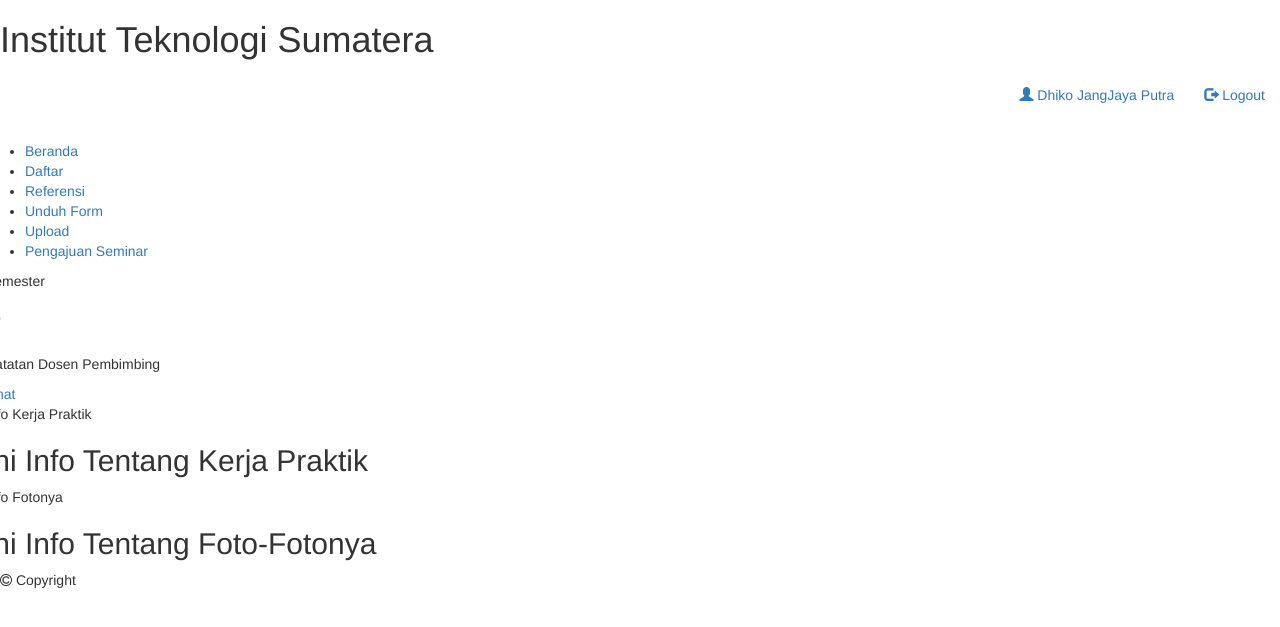
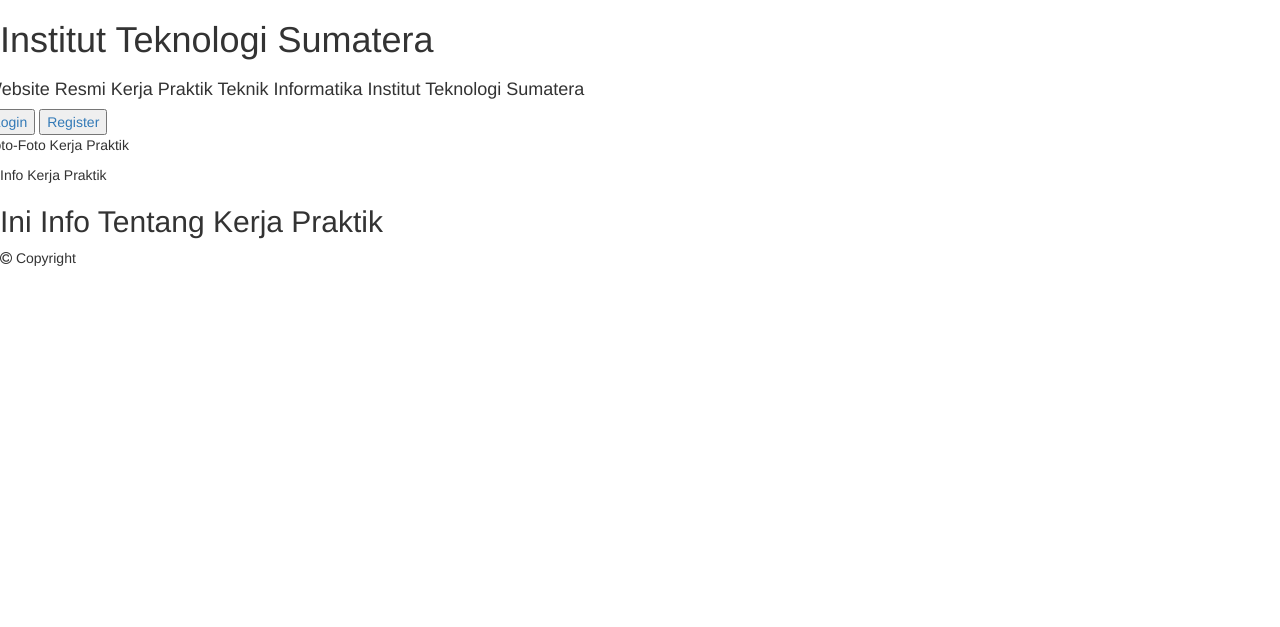
Before and after one commit to magisto16/kp_itera_2020, a PHP site: page /home_page.php in a window 1280 px wide. Shown: the top 627 px of the page. Run offline with PHP 8.4, Linux system fonts and the light colour scheme.

Commit message:
tampilan awal

```diff
--- a/awal/code/home_page.php
+++ b/awal/code/home_page.php
@@ -13,63 +13,31 @@
 
 <body>
 
-    <div class=" header">
+    <div class="header">
         <h1>Institut Teknologi Sumatera</h1>
     </div>
 
-    <div class="nav-bar">
-        <nav class="navbar navbar-custom navbar-static-top">
-            <div class="container-fluid">
-                <ul class="nav navbar-nav navbar-right">
-                    <li><a href="#"><span class="glyphicon glyphicon-user"></span> Dhiko JangJaya Putra</a></li>
-                    <li><a href="#"><span class="glyphicon glyphicon-log-out"></span> Logout</a></li>
-                </ul>
-            </div>
-        </nav>
-    </div>
-
     <div class="row">
-        <div class="col-3 col-s-12 menu">
-            <ul>
-                <li><a href="home_page.php">Beranda</a></li>
-                <li><a href="mhs_daftar.php">Daftar</a></li>
-                <li><a href="mhs_referensi.php">Referensi</a></li>
-                <li><a href="mhs_unduh.php">Unduh Form</a></li>
-                <li><a href="mhs_upload.php">Upload</a></li>
-                <li><a href="mhs_pengajuan.php">Pengajuan Seminar</a></li>
-            </ul>
+        <div class="col-6 col-s-12 menu">
+            <h4>Website Resmi Kerja Praktik Teknik Informatika
+                Institut Teknologi Sumatera</h4>
+            <button type="button"><a href="../../authentification/login/code/login.php">Login</a></button>
+            <button type="button"><a href="../../authentification/register/code/register.php">Register</a></button>
         </div>
 
-        <div class="col-9 col-s-12 content">
+        <div class="col-6 col-s-12 content">
 
             <div class="col-9 col-12 content_satu">
                 <div class="col-3 col-s-12 semester">
-                    <p>Semester</p>
-                    <h2>7</h2>
-                </div>
-
-                <div class="col-3 col-s-12 catatan">
-                    <p>Catatan Dosen Pembimbing</p>
-                    <a href="#">Lihat</a>
-                </div>
-            </div>
-
-
-            <div class="col-12 col-s-12 content_dua">
-                <div class="col-12 col-s-12 info_kp">
-                    <p>Info Kerja Praktik</p>
-                    <h2>Ini Info Tentang Kerja Praktik</h2>
-                </div>
-            </div>
-
-            <div class="col-12 col-s-12 content_tiga">
-                <div class="col-12 col-s-12 info_kp">
-                    <p>Info Fotonya</p>
-                    <h2>Ini Info Tentang Foto-Fotonya</h2>
+                    <p>Foto-Foto Kerja Praktik</p>
                 </div>
             </div>
         </div>
+    </div>
 
+    <div class="info_kp">
+        <p>Info Kerja Praktik</p>
+        <h2>Ini Info Tentang Kerja Praktik</h2>
     </div>
 
     <div class="footer">
```
Also changed, not shown: awal/css/home_page.css (+9 -58 lines).
